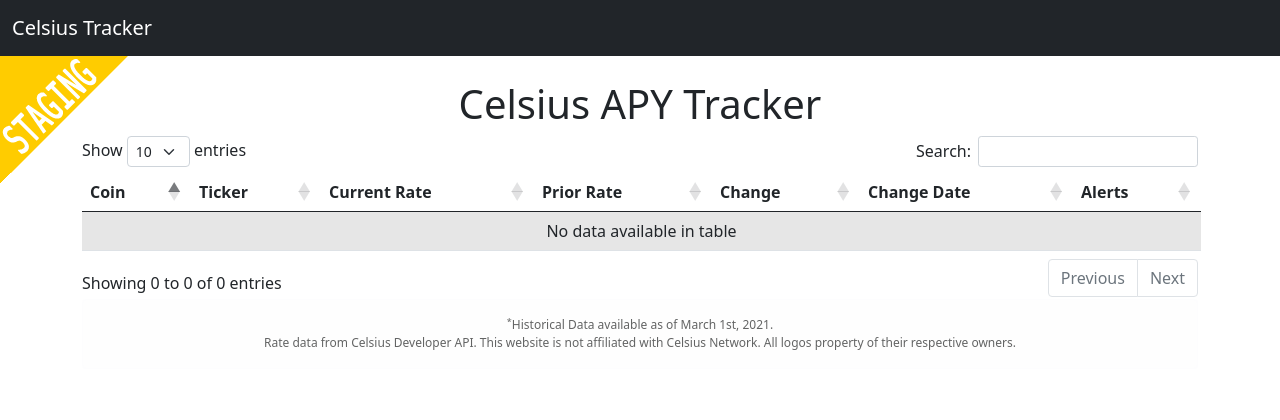
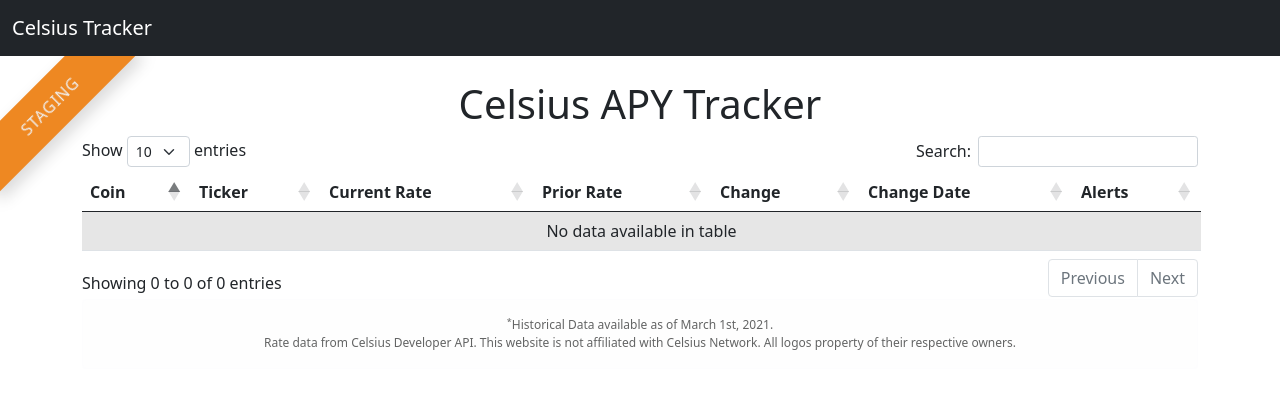
Before and after one commit to alexrirak/celsiusRateTracker, a Flask app: page / in a window 1280 px wide. Shown: the top 420 px of the page. Run offline with Flask 2, Linux system fonts and the light colour scheme; data that the repository does not hold is empty; parts of the project's set-up code (start-up, migrations or seed data) failed here and were passed over; some libraries are stand-ins or nearby versions.

Commit message:
templating improvements

```diff
--- a/app.py
+++ b/app.py
@@ -17,8 +17,8 @@
 app = Flask(__name__)
 sched = BackgroundScheduler(daemon=True)
 
-CELSIUS_ENVIRONMENT = os.getenv("CELSIUS_ENVIRONMENT", "staging")
-CELSIUS_API_URL = "https://wallet-api.celsius.network/util/interest/rates" if CELSIUS_ENVIRONMENT == "prod" else "https://wallet-api.staging.celsius.network/util/interest/rates"
+ENVIRONMENT = os.getenv("ENVIRONMENT", "staging")
+CELSIUS_API_URL = "https://wallet-api.celsius.network/util/interest/rates" if ENVIRONMENT.upper() == "PROD" else "https://wallet-api.staging.celsius.network/util/interest/rates"
 DATABASE_HOST = os.getenv("DATABASE_HOST")
 DATABASE_USER = os.getenv("DATABASE_USER")
 DATABASE_PASS = os.getenv("DATABASE_PASS")
@@ -44,7 +44,7 @@
 # Renders the main view
 @app.route('/')
 def main():
-    return render_template('main.html', env=CELSIUS_ENVIRONMENT, coinList=get_coin_list(), BASE_HOST=BASE_HOST)
+    return render_template('main.html', env=ENVIRONMENT, coinList=get_coin_list(), BASE_HOST=BASE_HOST)
 
 
 # Fetches data from the db on all the coins
@@ -187,7 +187,7 @@
     mydb.close()
 
     return render_template('confirmed.html',
-                           env=CELSIUS_ENVIRONMENT,
+                           env=ENVIRONMENT,
                            success=True if int(result_args[1]) == 1 else False,
                            BASE_HOST=BASE_HOST)
 
@@ -352,7 +352,8 @@
 
     message = MIMEMultipart("alternative")
     message["Subject"] = subject
-    message["From"] = "Celsius Tracker <{}>".format(EMAIL_USER)
+    message["From"] = "Celsius Tracker {}<{}>".format("" if ENVIRONMENT.upper() == "PROD" else ENVIRONMENT.upper(),
+                                                      EMAIL_USER)
     message["To"] = to_email
 
     message.attach(MIMEText(body, "html"))
--- a/static/css/style.css
+++ b/static/css/style.css
@@ -18,15 +18,6 @@
     filter: alpha(opacity=40); /* msie */
 }
 
-.nonprod {
-  background: url(/static/img/staging.png) center no-repeat;
-  width: 128px;
-  height: 128px;
-  position: absolute;
-  top: 56px;
-  left: 0
-}
-
 #rateTable td {
   vertical-align: middle;
 }
@@ -45,3 +36,76 @@
     float: left;
   }
 }
+
+/* The ribbons */
+
+.corner-ribbon{
+  width: 200px;
+  background: #e43;
+  position: absolute;
+  top: 25px;
+  left: -50px;
+  text-align: center;
+  line-height: 50px;
+  letter-spacing: 1px;
+  color: #f0f0f0;
+  transform: rotate(-45deg);
+  -webkit-transform: rotate(-45deg);
+}
+
+/* Custom styles */
+
+.corner-ribbon.sticky{
+  position: fixed;
+}
+
+.corner-ribbon.shadow{
+  box-shadow: 0 0 3px rgba(0,0,0,.3);
+}
+
+/* Different positions */
+
+.corner-ribbon.top-left{
+  top: 25px;
+  left: -50px;
+  transform: rotate(-45deg);
+  -webkit-transform: rotate(-45deg);
+}
+
+.corner-ribbon.top-right{
+  top: 25px;
+  right: -50px;
+  left: auto;
+  transform: rotate(45deg);
+  -webkit-transform: rotate(45deg);
+}
+
+.corner-ribbon.bottom-left{
+  top: auto;
+  bottom: 25px;
+  left: -50px;
+  transform: rotate(45deg);
+  -webkit-transform: rotate(45deg);
+}
+
+.corner-ribbon.bottom-right{
+  top: auto;
+  right: -50px;
+  bottom: 25px;
+  left: auto;
+  transform: rotate(-45deg);
+  -webkit-transform: rotate(-45deg);
+}
+
+/* Colors */
+
+.corner-ribbon.white{background: #f0f0f0; color: #555;}
+.corner-ribbon.black{background: #333;}
+.corner-ribbon.grey{background: #999;}
+.corner-ribbon.blue{background: #39d;}
+.corner-ribbon.green{background: #2c7;}
+.corner-ribbon.turquoise{background: #1b9;}
+.corner-ribbon.purple{background: #95b;}
+.corner-ribbon.red{background: #e43;}
+.corner-ribbon.orange{background: #e82;}
+.corner-ribbon.yellow{background: #ec0;}
--- a/static/js/scripts.js
+++ b/static/js/scripts.js
@@ -94,7 +94,7 @@
         }).fail(function() {
             $("#signupFailure").show();
             $("#signupFailure").delay(10000).fadeOut();
-        }).finally(function() {
+        }).always(function() {
             $(".form-check-input").each(function(){
                 $( this ).prop('checked', false);
                 className = "#img-" + $( this )[0].id;
--- a/templates/emailAlert.html
+++ b/templates/emailAlert.html
@@ -110,7 +110,7 @@
     		<table border="0" cellpadding="0" cellspacing="0" width="100%" style="border-collapse: collapse;">
 				<tr>
 					<td style="color: #ffffff; font-family: Arial, sans-serif; font-size: 14px;">
-					    <a href="#" style="color: #ffffff;">Unsubscribe</a> from these notifications <br />Visit <a href="{{ BASE_HOST }}" style="color: #ffffff;">{{ BASE_HOST }}</a> for more information.
+					    <a href="#" style="color: #ffffff;">Unsubscribe</a> from these notifications <br />Visit <a href="{{ BASE_HOST }}" style="color: #ffffff;">{{ BASE_HOST|trim("https://") }}</a> for more information.
 					</td>
 				</tr>
 			</table>
--- a/templates/emailConfirmation.html
+++ b/templates/emailConfirmation.html
@@ -80,7 +80,7 @@
                             <table border="0" cellpadding="0" cellspacing="0" width="100%" style="border-collapse: collapse;">
                                 <tr>
                                     <td style="color: #ffffff; font-family: Arial, sans-serif; font-size: 14px;">
-                                        Visit <a href="{{ BASE_HOST }}" style="color: #ffffff;">{{ BASE_HOST }}</a> for more information. <br/>This website is not affiliated with Celsius Network.
+                                        Visit <a href="{{ BASE_HOST }}" style="color: #ffffff;">{{ BASE_HOST|trim("https://") }}</a> for more information. <br/>This website is not affiliated with Celsius Network.
                                     </td>
                                 </tr>
                             </table>
--- a/templates/template.html
+++ b/templates/template.html
@@ -11,8 +11,8 @@
     </head>
 
     <body>
-        {% if 'prod' != env %}
-            <div class="nonprod"></div>
+        {% if 'PROD' != env|upper %}
+            <div class="corner-ribbon top-left sticky orange shadow" style="top: 81px;">{{ env|upper }}</div>
         {% endif %}
         <nav class="navbar navbar-expand-md navbar-dark bg-dark fixed-top">
             <div class="container-fluid">
```
Also changed, not shown: static/img/staging.png (deleted).
